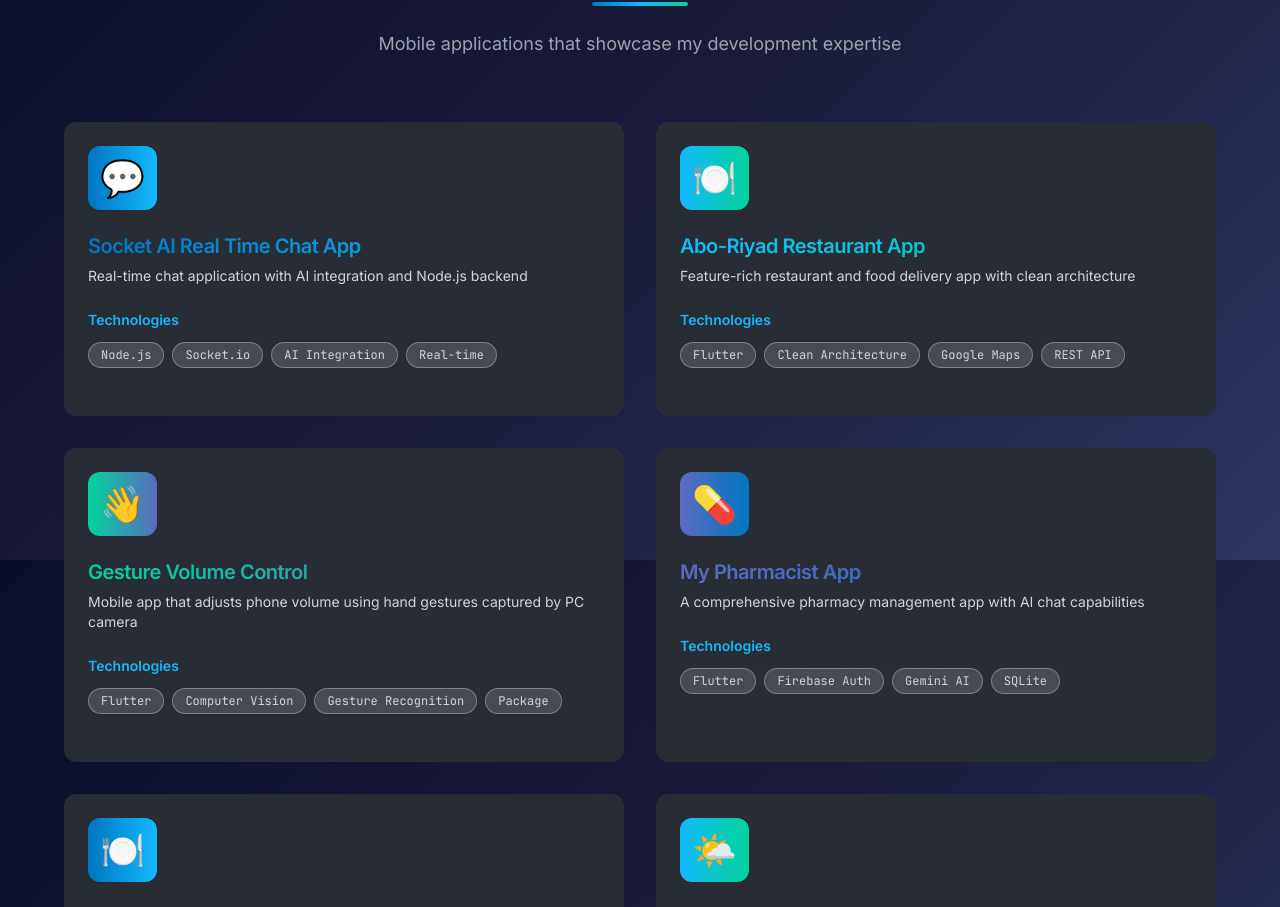
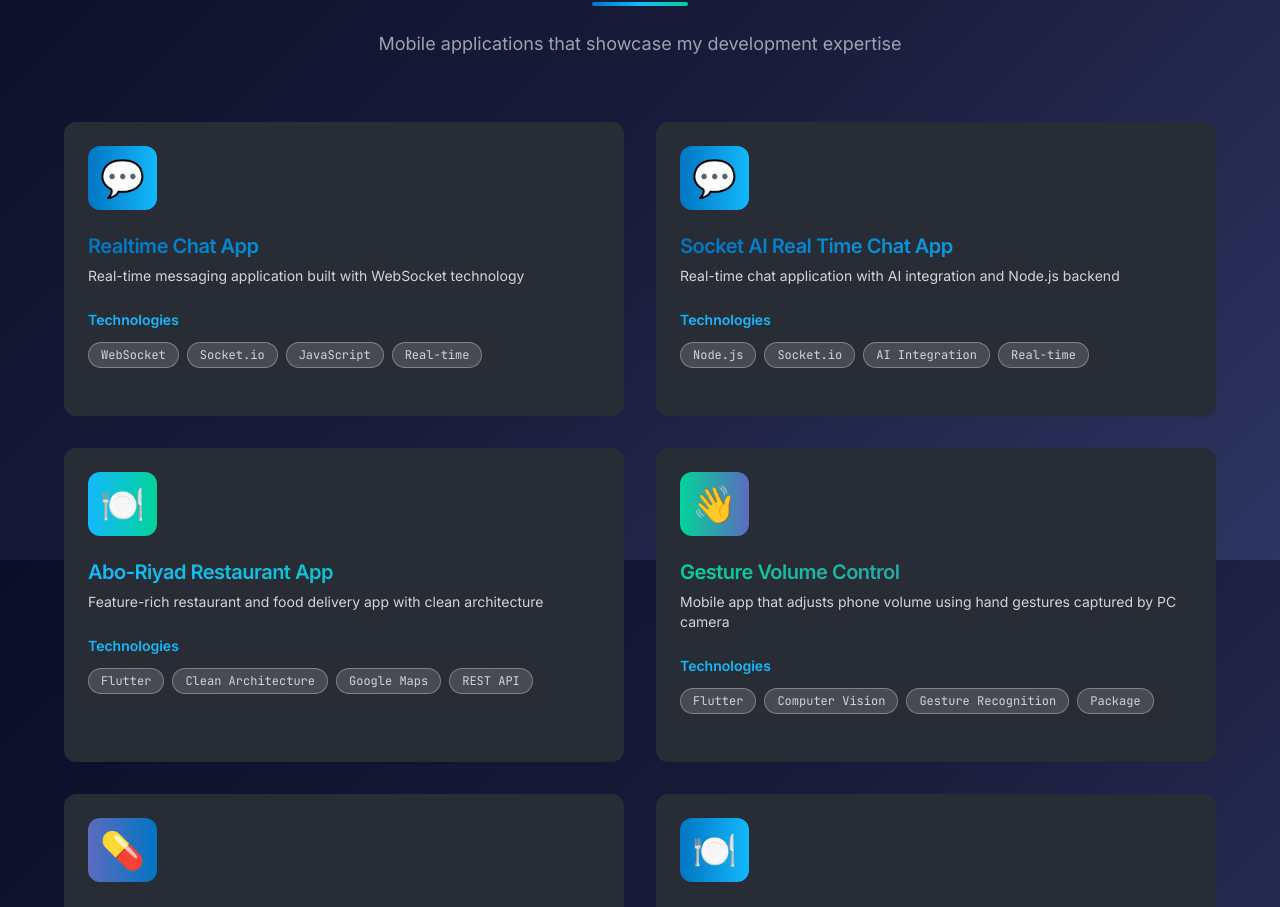
Before and after one commit to ZyadWKhedr/zyadwael-portfolio-flutter, a React (Vite) app: page / in a window 1280 px wide. Shown: the part 2640-3547 px from the top of the page. Built offline with nearby package versions, Linux system fonts and the light colour scheme.

Commit message:
Update project name and technologies
Updated the "Socket AI Real Time Chat App" project to be named "Realtime Chat App" and included "Websocket" and "Socket.io" in its technologies.

```diff
--- a/src/components/ProjectsSection.tsx
+++ b/src/components/ProjectsSection.tsx
@@ -8,6 +8,15 @@ const ProjectsSection = () => {
   const [hoveredProject, setHoveredProject] = useState<number | null>(null);
 
   const projects = [
+    {
+      title: "Realtime Chat App",
+      description: "Real-time messaging application built with WebSocket technology",
+      technologies: ["WebSocket", "Socket.io", "JavaScript", "Real-time"],
+      features: ["Live messaging", "Real-time communication", "Socket connections", "Instant messaging"],
+      gradient: "from-flutter-blue to-flutter-light-blue",
+      icon: "💬",
+      githubUrl: "https://github.com/ZyadWKhedr/Chat-App"
+    },
     {
       title: "Socket AI Real Time Chat App",
       description: "Real-time chat application with AI integration and Node.js backend",
@@ -85,9 +94,16 @@ const ProjectsSection = () => {
                     {project.icon}
                   </div>
                   <div className="flex space-x-2">
-                    <Button size="icon" variant="ghost" className="opacity-0 group-hover:opacity-100 transition-opacity">
-                      <Github className="h-4 w-4" />
-                    </Button>
+                    {project.githubUrl && (
+                      <Button
+                        size="icon"
+                        variant="ghost"
+                        className="opacity-0 group-hover:opacity-100 transition-opacity"
+                        onClick={() => window.open(project.githubUrl, '_blank')}
+                      >
+                        <Github className="h-4 w-4" />
+                      </Button>
+                    )}
                     <Button size="icon" variant="ghost" className="opacity-0 group-hover:opacity-100 transition-opacity">
                       <ExternalLink className="h-4 w-4" />
                     </Button>
```
